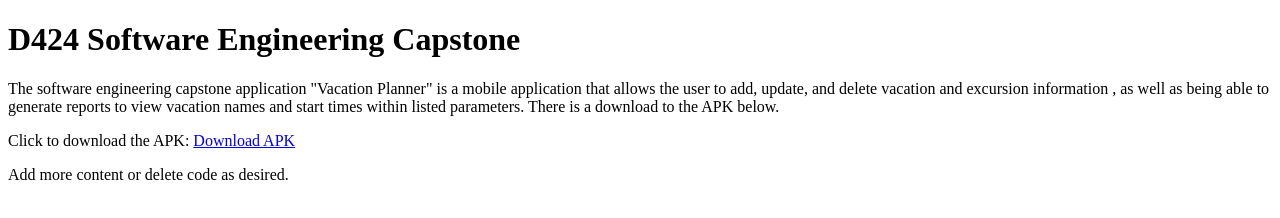
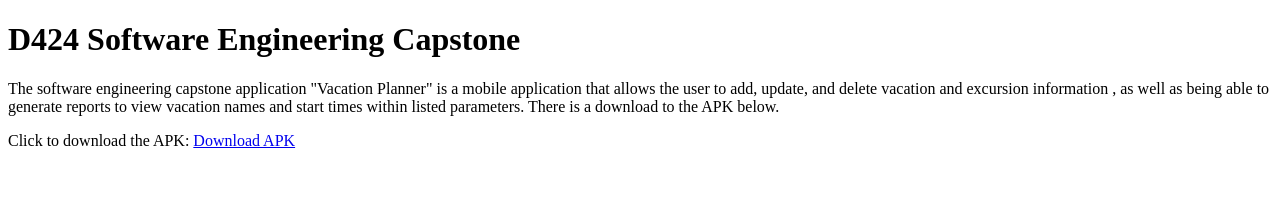
Before and after one commit to nwarren108/Capstone_Github_Page, a plain HTML site: page index.html in a window 1280 px wide. Drawn offline with Linux system fonts and the light colour scheme.

Commit message:
Update index.html

```diff
--- a/index.html
+++ b/index.html
@@ -21,7 +21,7 @@
 
     <p>Click to download the APK: <a href="app-debug.apk" download> Download APK</a></p>
 
-   <p>Add more content or delete code as desired.</p>
+
 
 </body>
 
```
